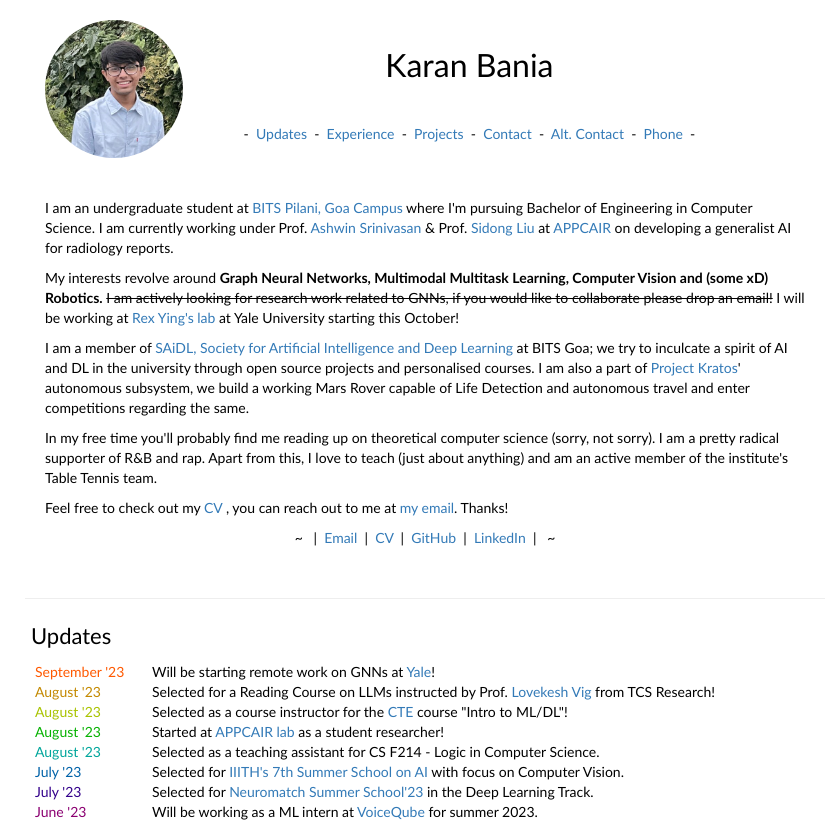
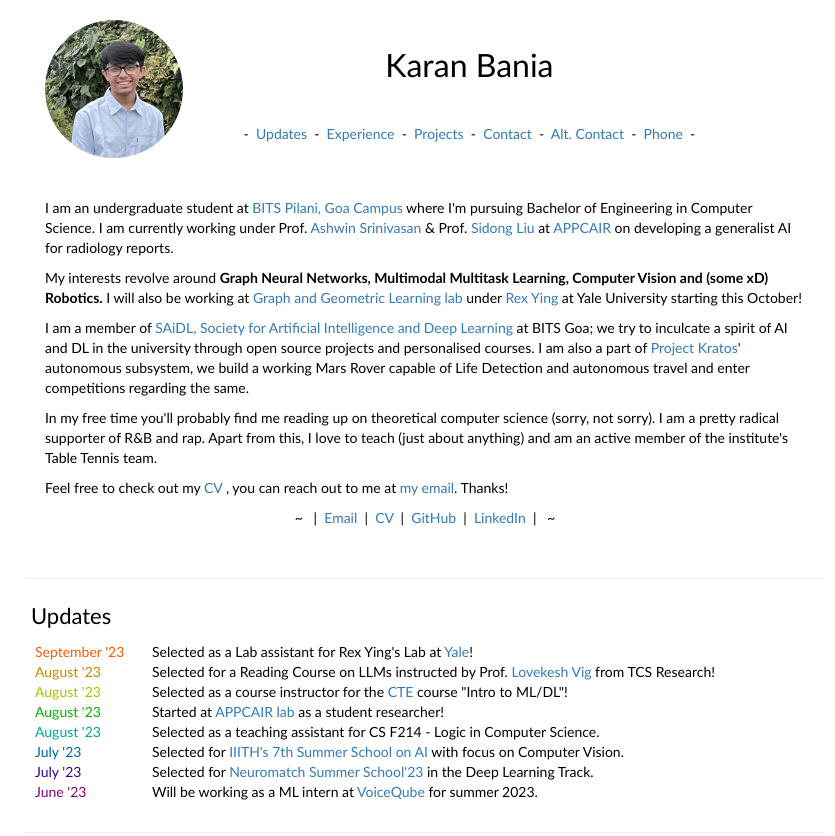
Before and after one commit to karannb/karannb.github.io, a plain HTML site: page index.html in a window 1280 px wide. Shown: the top 836 px of the page, without its empty margins (215-1050 px from the left). Drawn offline with nearby package versions, Linux system fonts and the light colour scheme.

Commit message:
Update index.html

```diff
--- a/index.html
+++ b/index.html
@@ -94,8 +94,8 @@
                                 generalist AI for radiology reports.
                             </p>
                             <p>
-                                My interests revolve around <b>Graph Neural Networks, Multimodal Multitask Learning, Computer Vision and (some xD) Robotics.</b> <s>I
-                                am actively looking for research work related to GNNs, if you would like to collaborate please drop an email!</s> I will be working at <a href="https://www.cs.yale.edu/homes/ying-rex/">Rex Ying's lab</a>
+                                My interests revolve around <b>Graph Neural Networks, Multimodal Multitask Learning, Computer Vision and (some xD) Robotics.</b>
+                                I will also be working at <a href="https://github.com/Graph-and-Geometric-Learning">Graph and Geometric Learning lab</a> under <a href="https://www.cs.yale.edu/homes/ying-rex/">Rex Ying</a>
                                 at Yale University starting this October!
                             </p>
                             <p>
@@ -146,7 +146,7 @@
                             <p style="color:rgb(255, 89, 0); display:inline">September '23</p>
                         </td>
                         <td>
-                            Will be starting remote work on GNNs at <a href = "https://www.cs.yale.edu/homes/ying-rex/">Yale</a>!
+                            Selected as a Lab assistant for Rex Ying's Lab at <a href = "https://www.cs.yale.edu/homes/ying-rex/">Yale</a>!
                         </td>
                     </tr>
 
```
